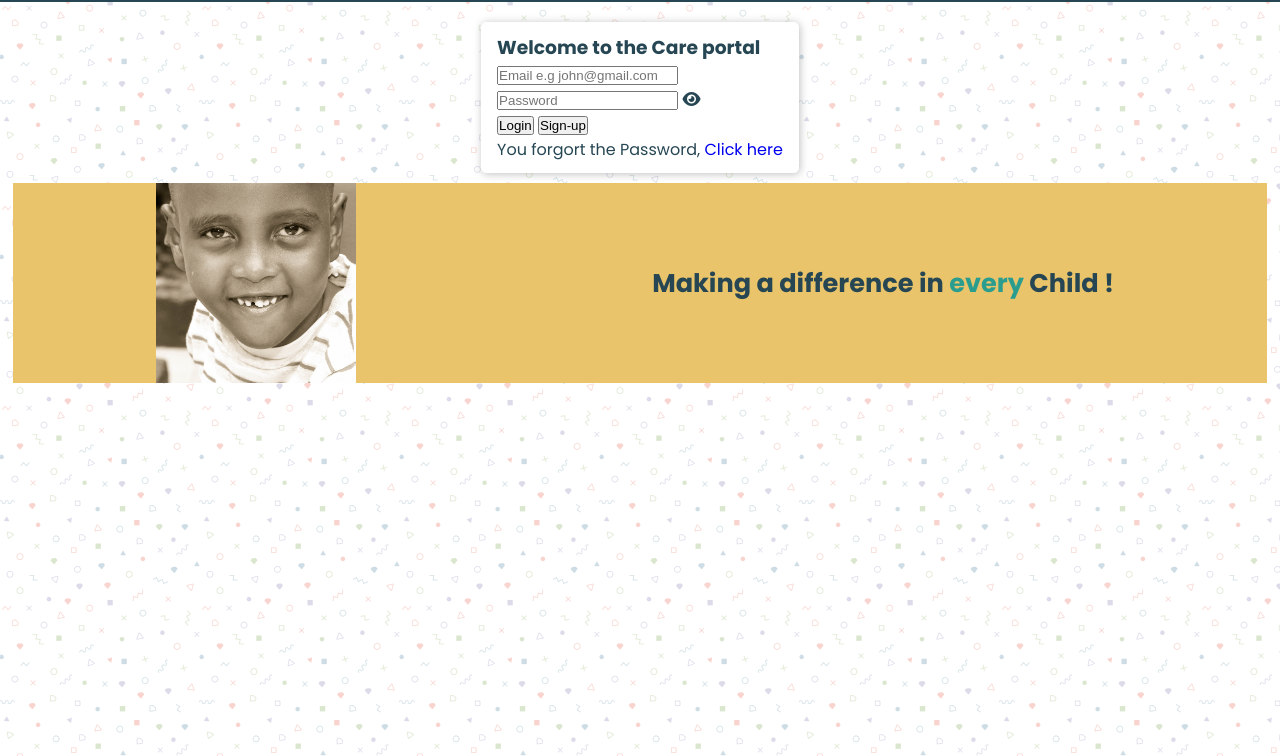
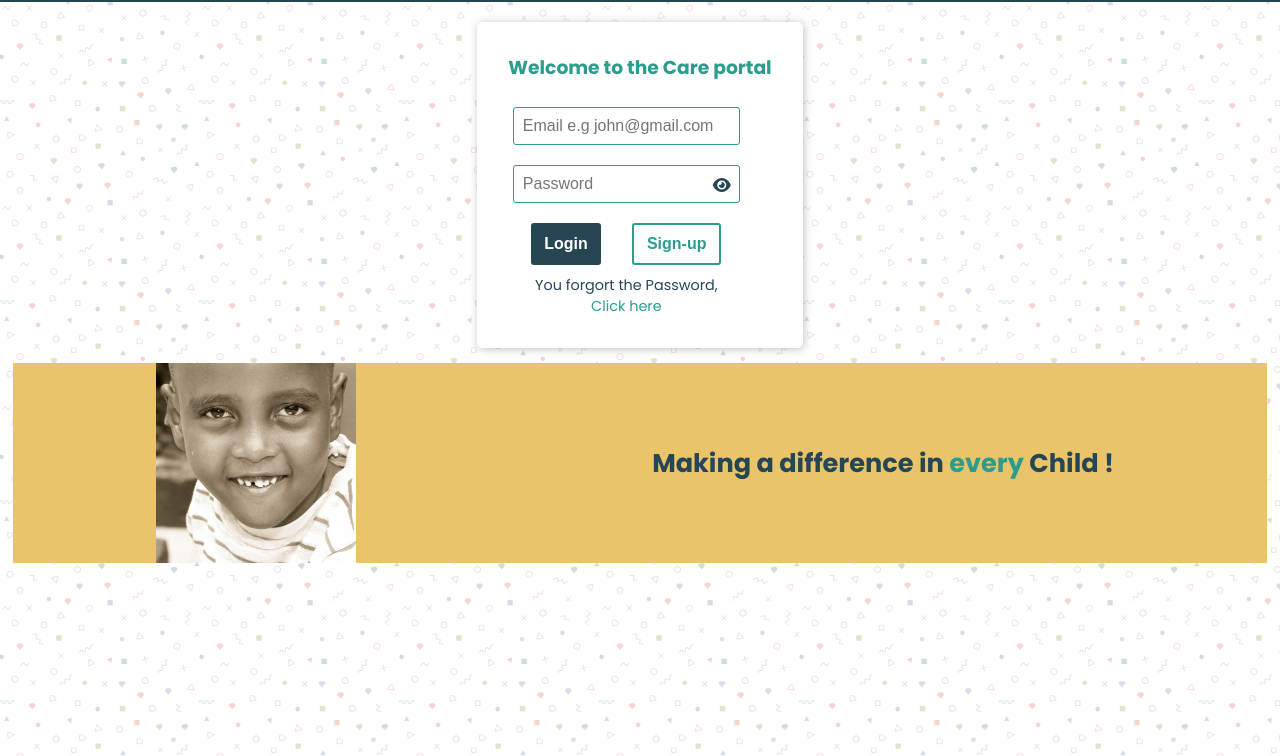
Before and after one commit to mfadhili/Furaha-Center, a plain HTML site: page html/login.html in a window 1280 px wide. Shown: the part 44-800 px from the top of the page. Drawn offline with Linux system fonts and the light colour scheme.

Commit message:
feat: add password for styles
Password form styles are done with inputs at fixed width.

Password reaveal script will be included.

```diff
--- a/css/login.css
+++ b/css/login.css
@@ -111,10 +111,114 @@ a {
 
 /* Login Form*/
 .login-card {
-  margin-bottom: 10px;
+  margin-bottom: 15px;
   border: 1px solid white;
   border-radius: 5px;
   background-color: white;
-  padding: 10px 15px;
+  padding: 20px 25px;
   filter: drop-shadow(1px 1px 4px rgba(0, 0, 0, 0.25));
+  justify-content: center;
 }
+
+.login-card h3 {
+  color: var(--clr-primary);
+  padding: 10px 5px;
+  margin-bottom: 15px;
+}
+
+.login-form{
+  display: flex;
+  justify-content: space-around;
+  width: 90%;
+}
+
+.login-form form {
+  display: flex;
+  flex-direction: column;
+  align-items: center;
+  height: 70%;
+}
+
+.form-row {
+  margin-bottom: 10px;
+  display: flex;
+  justify-content:flex-start;
+  flex-direction: column;
+  flex-wrap: wrap;
+}
+
+.form-row input[type='text'],
+.form-row input[type='email'],
+.form-row input[type='password'] {
+  border: 1px solid var(--clr-primary);
+  border-radius: 3px;
+  width: 100%;
+  padding: 9px;
+  font-size: 1em;
+  margin-bottom: 10px;
+}
+
+    /*Validating CSS styles*/
+.form-row input[type='text']:invalid,
+.form-row input[type='email']:invalid {
+  border: 1px solid var(--clr-accent-dark);
+  color: var(--clr-accent-dark);
+  box-shadow: none;
+}
+
+/* Password Icon and Hide/Reveal styles*/
+.password-container {
+  position: relative;
+}
+ .password-container i {
+   position: absolute;
+   top: 24%;
+   right: 4%;
+ }
+
+/* Button Styles*/
+
+.button-container {
+  width: 90%;
+  display: flex;
+  flex-direction: row;
+  justify-content: space-around;
+  cursor: pointer;
+}
+
+
+.form-row button {
+  font-size: 1em;
+  font-weight: var(--fw-bold);
+  color: white;
+  background-color: #2A9D8F;
+
+  border-radius: 3px;
+
+  padding: 10px 13px;
+  cursor: pointer;
+}
+
+.form-row button.login {
+  background-color: var(--clr-dark);
+  border: none;
+}
+
+.form-row button.sign-up {
+  background-color: transparent;
+  color: #2A9D8F;
+  border: 2px solid #2A9D8F;
+}
+
+.password-reset {
+  width: 75%;
+  font-size: .9em;
+  display: flex;
+  flex-wrap: wrap;
+  flex-direction: row;
+  justify-content: center;
+}
+
+.password-reset a {
+  color: #2A9D8F;
+}
--- a/html/login.html
+++ b/html/login.html
@@ -31,20 +31,24 @@
 
             <div class="login-form">
                 <form action="">
-                    <input type="email" name="email" id="email" placeholder="Email e.g john@gmail.com">
-                    <div class="password-container">
-                        <input type="text" name="password" id="password" placeholder="Password">
-                        <i class="fa-solid fa-eye"></i>
+                    <div class="form-row user-email">
+                        <input type="email" name="email" id="email" placeholder="Email e.g john@gmail.com">
                     </div>
-                    <div class="button-container">
+                    <div class="form-row password-container">
+                        <input type="password" name="password" id="password" placeholder="Password">
+                        <i class="fa-solid fa-eye" id="eye"></i>
+                    </div>
+                    <div class="form-row button-container">
                         <button class="login">Login</button>
                         <button class="sign-up">Sign-up</button>
                     </div>
-                    <span class="password-reset">You forgort the Password, <a href="#">Click here</a></span>
+                    <span class="form-row password-reset">You forgort the Password, <a href="#">Click here</a></span>
 
                 </form>
             </div>
         </div>
     </section>
 </body>
+
+<script src="../script/password_reveal.js"></script>
 </html>
--- /dev/null
+++ b/script/password_reveal.js
@@ -0,0 +1,16 @@
+ /** Script for Password reveal and password Icon change*/
+
+ // Select html items using id
+ const passwordInput = document.querySelector('#password');
+ const eye = document.querySelector("#eye");
+
+ // Function for hide/reveal
+ function toggleEye() {
+     this.classList.toggle("fa-eye-slash")
+     const type = passwordInput.getAttribute("type") === "password" ? "text" : "password";
+     passwordInput.setAttribute("type", type);
+ }
+
+ // Event Listener
+
+ eye.addEventListener("click", toggleEye, false)
```
